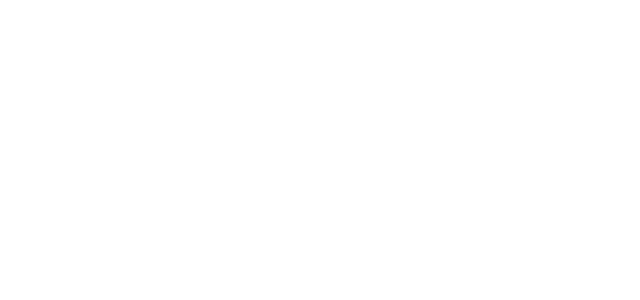
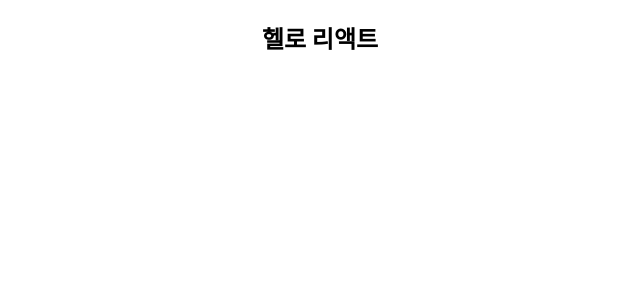
Before and after one commit to gyeonggumun/study_schedule_management, a React (Create React App) app: page / in a window 1280 px wide. Shown: the top 300 px of the page, without its empty margins (320-960 px from the left). Built offline with nearby package versions, Linux system fonts and the light colour scheme.

Commit message:
h2 테그 추가

```diff
--- a/src/App.js
+++ b/src/App.js
@@ -1,7 +1,9 @@
 import './App.css';
 
 function App() {
-  return <div className="App"></div>
+  return <div className="App">
+    <h2>헬로 리액트</h2>
+  </div>
 }
 
 export default App;
```
